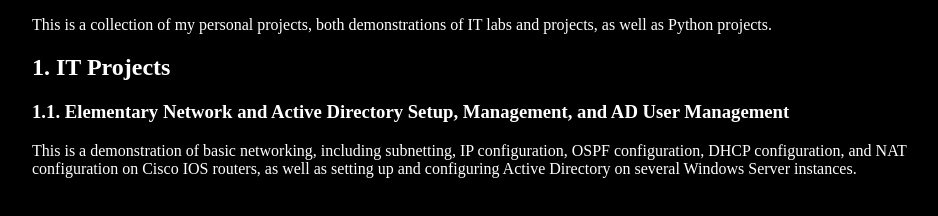
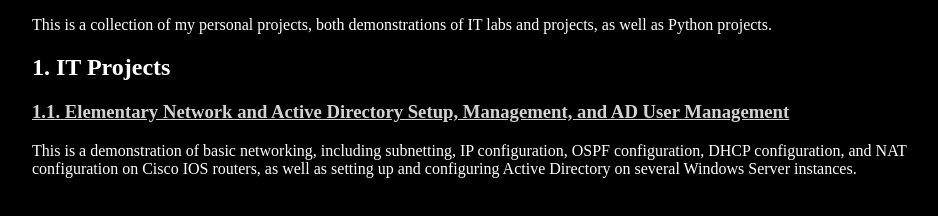
Before and after one commit to khamulzr/khamulzr.github.com, a plain HTML site: page index.html in a window 1280 px wide. Shown: the whole page, without its empty margins (128-1066 px from the left). Drawn offline with Linux system fonts and the light colour scheme.

Commit message:
Add files via upload

```diff
--- a/index.html
+++ b/index.html
@@ -205,7 +205,7 @@
 <div class="outline-text-2" id="text-1">
 </div>
 <div id="outline-container-org94218b1" class="outline-3">
-<h3 id="org94218b1"><span class="section-number-3">1.1.</span> Elementary Network and Active Directory Setup, Management, and AD User Management</h3>
+<h3 id="org94218b1"><a href="https://khamulzr.github.io/elementary-ad-demo/" target="_blank"> <span class="section-number-3">1.1.</span> Elementary Network and Active Directory Setup, Management, and AD User Management</a></h3>
 <div class="outline-text-3" id="text-1-1">
 <p>
 This is a demonstration of basic networking, including subnetting, IP configuration, OSPF configuration, DHCP configuration, and NAT configuration on Cisco IOS routers, as well as setting up and configuring Active Directory on several Windows Server instances.
```
